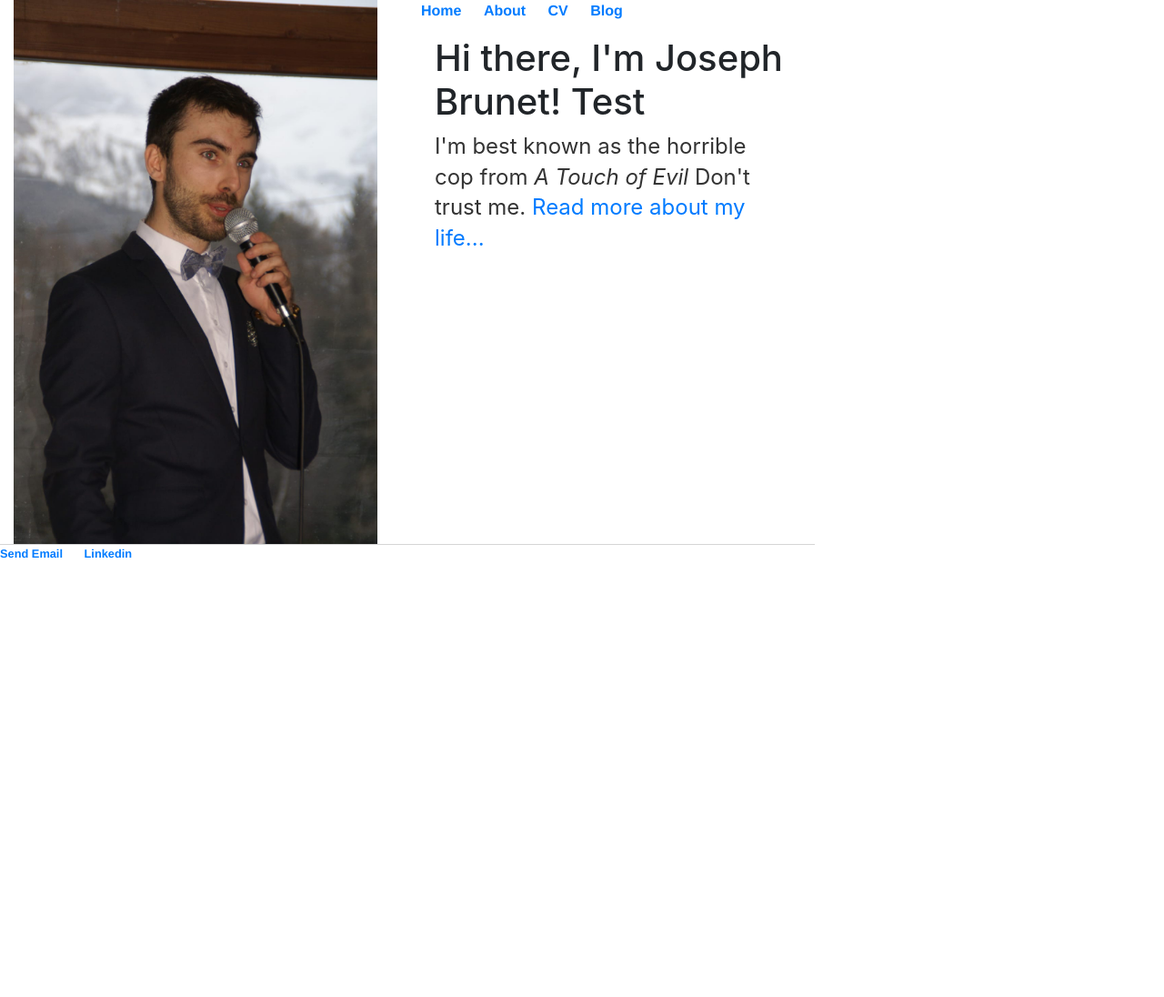
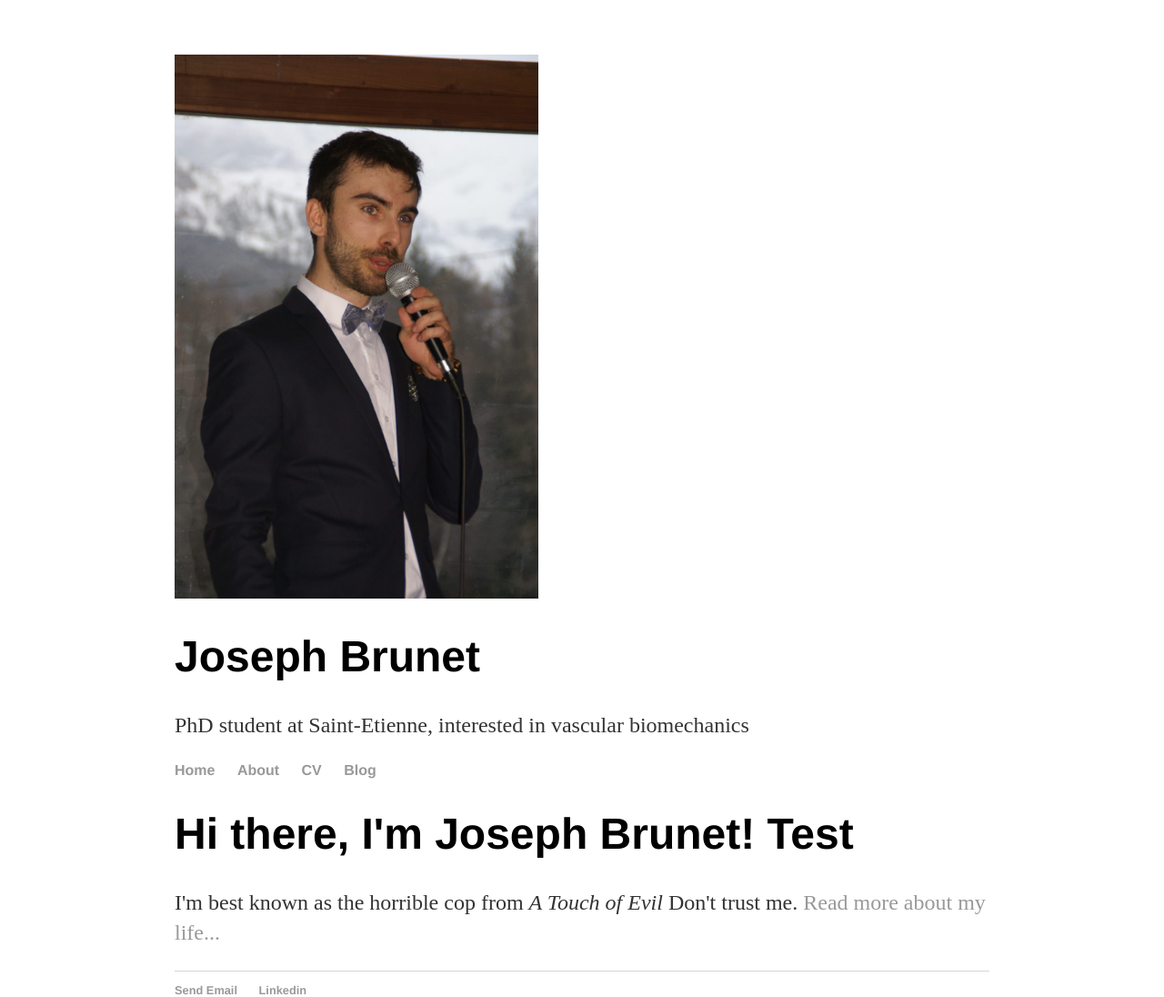
Before and after one commit to JosephBrunet/JosephBrunet.github.io, a Jekyll site: the page built from index.html, in a window 1280 px wide. Shown: the whole page at 91% size. Built offline with Jekyll 4.4.1, drawn with Linux system fonts in a browser that asks for light colours; before the commit the page ends 900 px from its top, so only the background shows below that.

Commit message:
changes text

```diff
--- a/_layouts/default.html
+++ b/_layouts/default.html
@@ -11,8 +11,8 @@
 			  height: 100%;
 			}
 			img.two {
-			  height: 5%;
-			  width: 5%;
+			  height: 2%;
+			  width: 2%;
 			}
 			</style>
 		</head>
@@ -22,6 +22,10 @@
 				<div class="row">
 					<div class="col">
 						<img src="images/portrait.jpeg" alt="HTML5 Icon" width="400">
+						<div class="blurb">
+							<h1>Joseph Brunet</h1>
+							<p>PhD student at Saint-Etienne, interested in vascular biomechanics</p>
+						</div><!-- /.blurb -->
 					</div>
 					<div class="col">
 						<!-- Menu bar -->
--- a/index.html
+++ b/index.html
@@ -6,4 +6,3 @@ title: Joseph Brunet
 	<h1>Hi there, I'm Joseph Brunet! Test</h1>
 	<p>I'm best known as the horrible cop from <em>A Touch of Evil</em> Don't trust me. <a href="/about">Read more about my life...</a></p>
 </div><!-- /.blurb -->
-<link href="https://maxcdn.bootstrapcdn.com/bootstrap/4.0.0-beta.2/css/bootstrap.min.css" rel="stylesheet"/>
```
